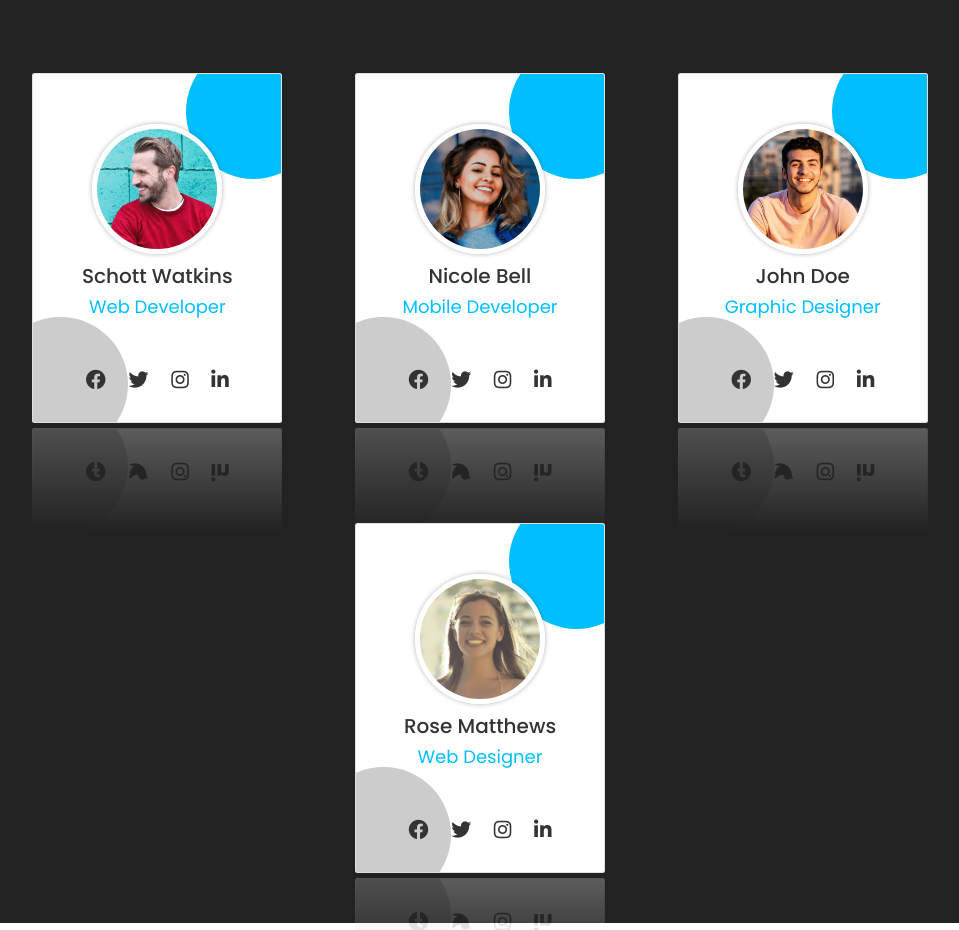
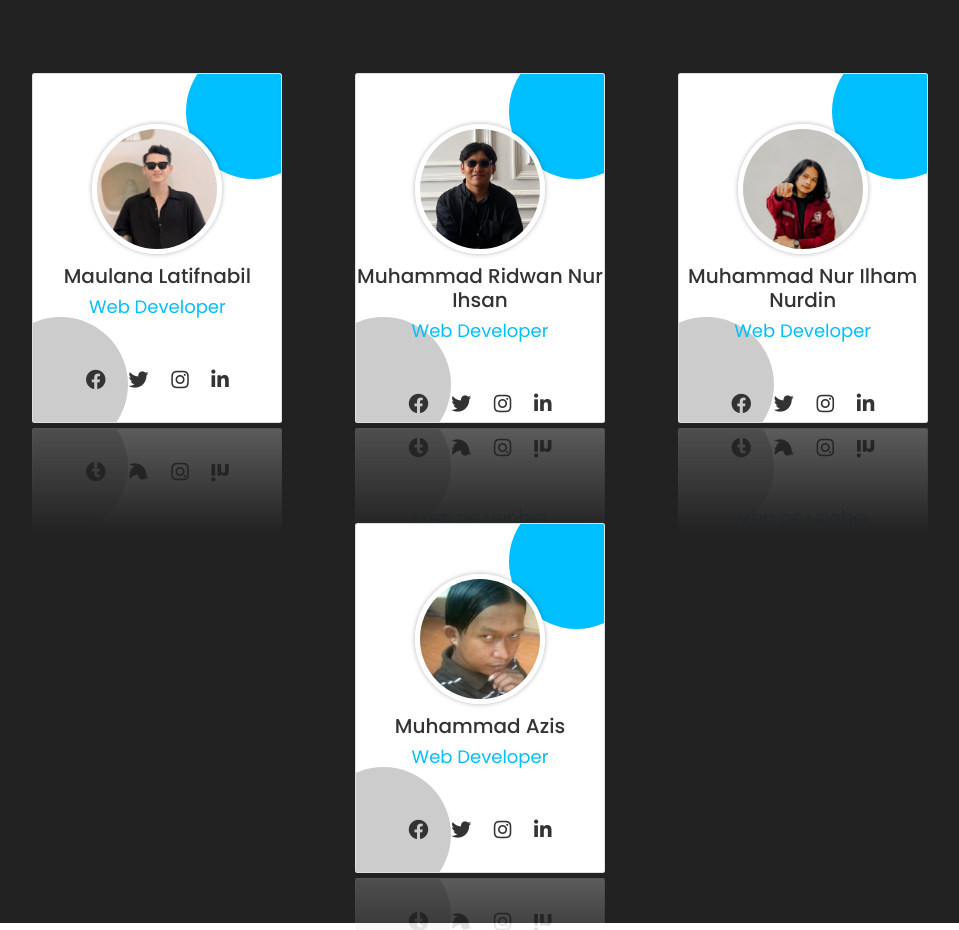
Before and after one commit to Maulana-latifnabil/SHS-Website, a plain HTML site: page index.html in a window 1280 px wide. Shown: the part 4313-5243 px from the top of the page, without its empty margins (160-1119 px from the left). Drawn offline with nearby package versions, Linux system fonts and the light colour scheme.

Commit message:
update 2

```diff
--- a/index.html
+++ b/index.html
@@ -272,10 +272,10 @@
   <div class="row">
       <div class="card">
           <div class="image">
-              <img src="./images/pexels-andrea-piacquadio-845434.jpg" alt="Team member 1">
+              <img src="./images/maul.jpg" alt="Team member 1">
           </div>
           <div class="info">
-              <h3>Schott Watkins</h3>
+              <h3>Maulana Latifnabil</h3>
               <span>Web Developer</span>
               <div class="icons">
                   <a href="https://www.facebook.com/" class="fab fa-facebook-f"></a>
@@ -289,11 +289,11 @@
   <div class="row">
       <div class="card">
           <div class="image">
-              <img src="./images/pexels-vinicius-wiesehofer-1130624.jpg" alt="Team member 1">
+              <img src="./images/ihsan.jpg" alt="Team member 1">
           </div>
           <div class="info">
-              <h3>Nicole Bell</h3>
-              <span>Mobile Developer</span>
+              <h3>Muhammad Ridwan Nur Ihsan</h3>
+              <span>Web Developer</span>
               <div class="icons">
                   <a href="https://www.facebook.com/" class="fab fa-facebook-f"></a>
                   <a href="https://twitter.com/login" class="fab fa-twitter"></a>
@@ -306,11 +306,11 @@
   <div class="row">
       <div class="card">
           <div class="image">
-              <img src="./images/pexels-hussein-altameemi-2776353.jpg" alt="Team member 1">
+              <img src="./images/ilham.jpg" alt="Team member 1">
           </div>
           <div class="info">
-              <h3>John Doe</h3>
-              <span>Graphic Designer</span>
+              <h3>Muhammad Nur Ilham Nurdin</h3>
+              <span>Web Developer</span>
               <div class="icons">
                   <a href="https://www.facebook.com/" class="fab fa-facebook-f"></a>
                   <a href="https://twitter.com/login" class="fab fa-twitter"></a>
@@ -323,11 +323,11 @@
   <div class="row">
       <div class="card">
           <div class="image">
-              <img src="./images/pexels-andrea-piacquadio-745136.jpg" alt="Team member 1">
+              <img src="./images/jis.jpg" alt="Team member 1">
           </div>
           <div class="info">
-              <h3>Rose Matthews</h3>
-              <span>Web Designer</span>
+              <h3>Muhammad Azis</h3>
+              <span>Web Developer</span>
               <div class="icons">
                   <a href="https://www.facebook.com/" class="fab fa-facebook-f"></a>
                   <a href="https://twitter.com/login" class="fab fa-twitter"></a>
```
Also changed, not shown: images/ihsan.jpg (added), images/ilham.jpg (added), images/jis.jpg (added), images/maul.jpg (added).
